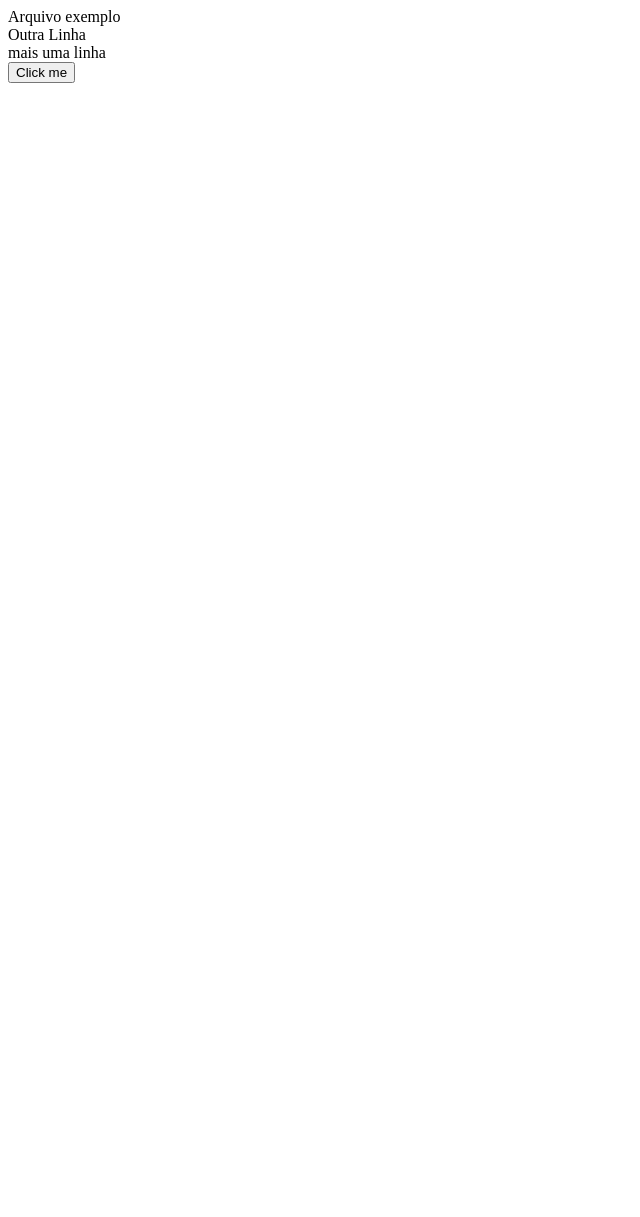
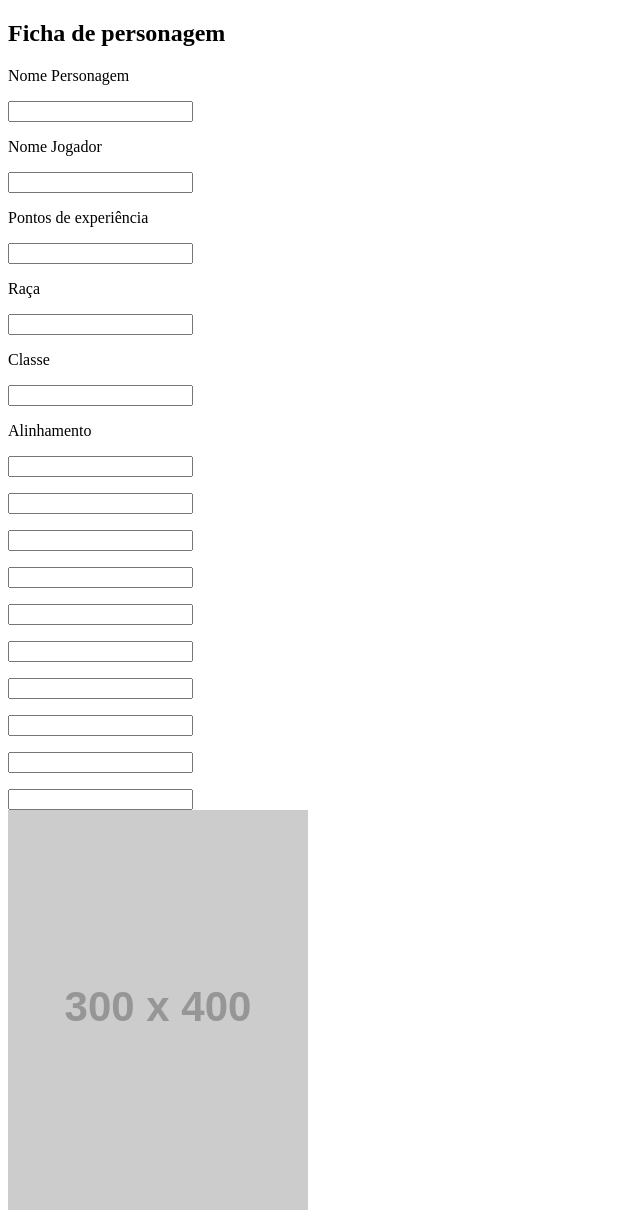
Before and after one commit to MarcoRoch4/ficha.io, a plain HTML site: page index.html in a window 1280 px wide. Shown: the top 1217 px of the page, without its empty margins (0-640 px from the left). Before the commit the page ends 800 px from the top, so only its background shows below. Drawn offline with Linux system fonts and the light colour scheme; placeholder pictures from the web are drawn by us.

Commit message:
Feat: New version of HTML

```diff
--- a/index.html
+++ b/index.html
@@ -1,15 +1,104 @@
 <!DOCTYPE html>
 <html lang="en">
 <head>
-    <meta charset="UTF-8">
-    <meta name="viewport" content="width=device-width, initial-scale=1.0">
-    <title>Ficha</title>
-</head>
-<body>
-    Arquivo exemplo<br>
-    Outra Linha<br>
-    mais uma linha<br>
-    <button> Click me </button>
+<main>
+     <section>
+        <meta charset="UTF-8">
+        <meta name="viewport" content="width=device-width, initial-scale=1.0">
+        <title>Ficha de personagem</title>
+        </head>
+        <body>
+        <h1>Ficha de personagem</h1>
+           <div>
+            <p>Nome Personagem</p>
+            <input type="text" id="" name="">
+           </div>
+        <div>
+            <p>Nome Jogador</p>
+            <input type="text" id="" name="">
+           </div>
+           <div>
+            <p>Pontos de experiência</p>
+            <input type="text" id="" name="">
+           </div>
+           <div>
+            <p>Raça</p>
+            <input type="text" id="" name="">
+           </div>
+           <div>
+            <p>Classe</p>
+            <input type="text" id=""    name="">
+           </div>
+           <div>
+            <p>Alinhamento</p>
+            <input type="text" id="" name="">
+           </div>
+        </main>
+        </section>
+           <main>
+            <section>
+                <div>
+                    <div>
+                        <p></p>
+                        <input type="FOR" id="" name="">
+                    </div>
+                    <div>
+                        <p></p>
+                        <input type="DES" id="" name="">
+                    </div>
+                    <div>
+                        <p></p>
+                        <input type="CON" id="" name="">
+                    </div>
+                    <div>
+                        <p></p>
+                        <input type="INT" id="" name="">
+                    </div>
+                    <div>
+                        <p></p>
+                        <input type="SAB" id="" name="">
+                    </div>
+                    <div>
+                        <p></p>
+                        <input type="CAR" id="" name="">
+                    </div>
 
+                </div>
+            </section>
+           </main>
+            </section>
+           </main>
+
+           <main>
+            <section>
+                <div>
+                    <div>
+                        <p></p>
+                        <input type="Vida" id="" name="">
+                    </div>
+                    <div>
+                        <p></p>
+                        <input type="Defesa" id="" name="">
+                    </div>
+                    <div>
+                        <p></p>
+                        <input type="Velocidade" id="" name="">
+                    </div>
+
+                    <div>
+                        <img src="https://placehold.co/300x400/black/red" alt="">
+                    </div>
+
+                    <div>
+                        <h2>
+                            Biografia
+                        </h2>
+
+                    <textarea name="" id="" cols="30" rowns="25"></textarea>
+                    </div>
+
+                </div>
+            </section>
+           </main>
 </body>
 </html>
```
